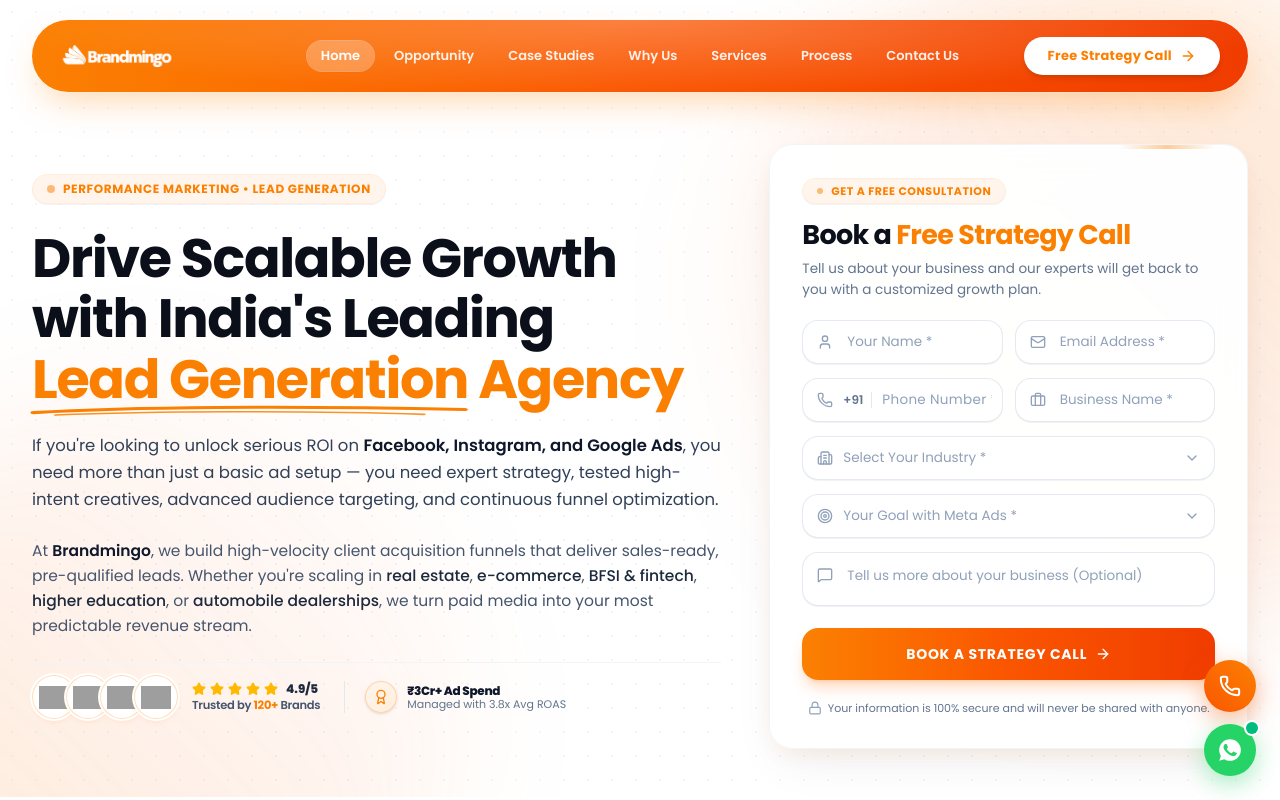
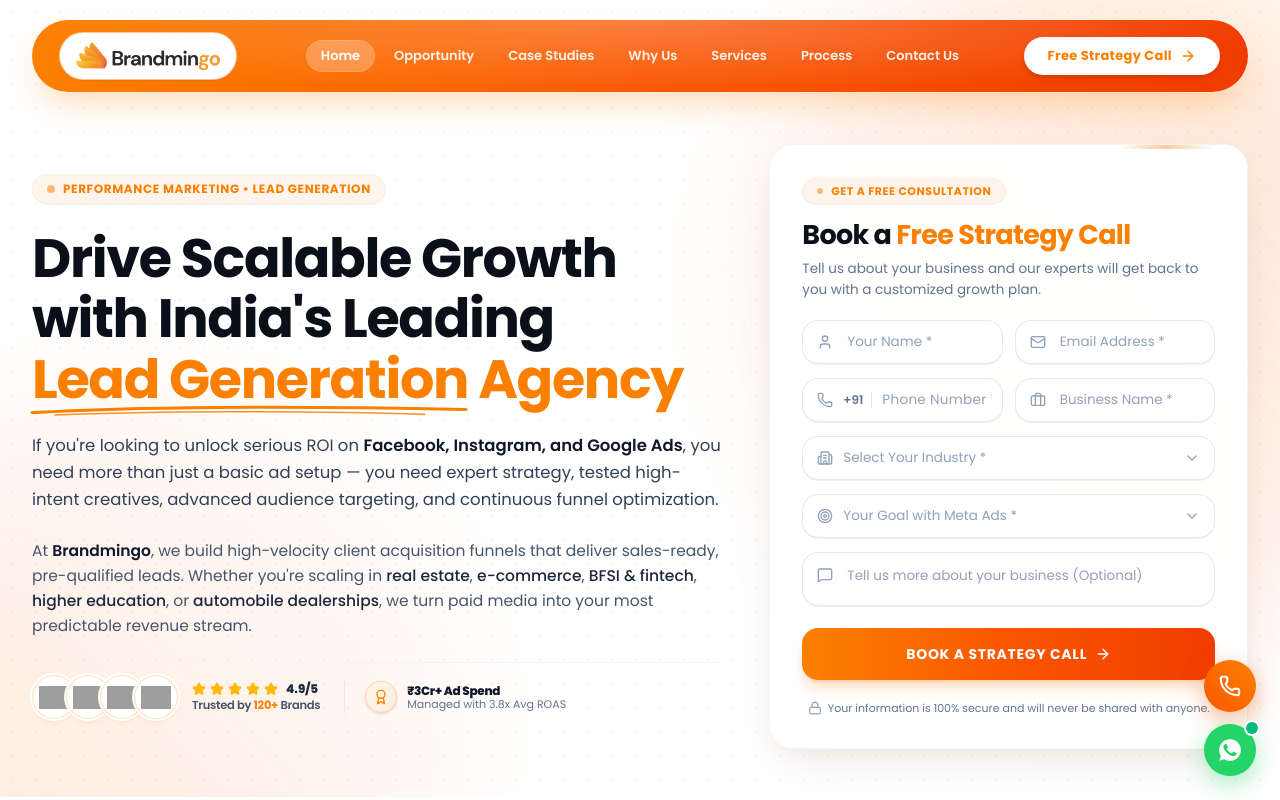
Before and after one commit to bizvinweb-byte/leadsgenerationservices, a Next.js app: page / in a window 1280 px wide. Shown: the top 800 px of the page. Built offline with nearby package versions, Linux system fonts and the light colour scheme; grey boxes are pictures that could not be loaded.

Commit message:
feat(branding): add real Brandmingo logo with white rounded patch in navbar and footer

```diff
--- a/src/app/layout.js
+++ b/src/app/layout.js
@@ -69,7 +69,7 @@
       "Looking for verified, high-intent sales leads in Noida & Delhi NCR? Partner with Brandmingo for data-driven Meta Ads, Google Ads & automated qualifying funnels.",
     images: [
       {
-        url: "/images/logo/white-logo.png",
+        url: "/images/logo/blacktransprint.png",
         width: 1200,
         height: 630,
         alt: "Brandmingo - Lead Generation Services in Noida",
@@ -81,7 +81,7 @@
     title: "Lead Generation Services in Noida | Brandmingo",
     description:
       "Get high-converting, sales-qualified B2B & B2C leads in Noida & Delhi NCR using performance marketing funnels by Brandmingo.",
-    images: ["/images/logo/white-logo.png"],
+    images: ["/images/logo/blacktransprint.png"],
   },
   category: "Business & Marketing",
 };
@@ -96,7 +96,7 @@
         name: "Brandmingo",
         legalName: "Brandmingo Media Pvt. Ltd.",
         url: "https://brandmingo.com",
-        logo: "https://leadsgenerationservices.in/images/logo/white-logo.png",
+        logo: "https://leadsgenerationservices.in/images/logo/blacktransprint.png",
         sameAs: [
           "https://www.linkedin.com/company/brandmingo",
           "https://instagram.com/brandmingo",
@@ -119,7 +119,7 @@
         parentOrganization: {
           "@id": "https://brandmingo.com/#organization",
         },
-        image: "https://leadsgenerationservices.in/images/logo/white-logo.png",
+        image: "https://leadsgenerationservices.in/images/logo/blacktransprint.png",
         telephone: "+91-9990613140",
         priceRange: "$$",
         address: {
--- a/src/components/layout/Footer.jsx
+++ b/src/components/layout/Footer.jsx
@@ -109,16 +109,18 @@
         <div className="grid grid-cols-1 md:grid-cols-2 lg:grid-cols-[1.3fr_0.85fr_0.9fr_0.75fr_1.4fr] gap-6 lg:gap-8 pb-6 sm:pb-8">
           {/* Column 1: Brand Info & 3 Badges in 1 Single Row */}
           <div className="space-y-3">
-            <Link href="/" className="inline-block group focus:outline-none">
-              <div className="relative h-8 sm:h-9 lg:h-10 w-36 sm:w-42 lg:w-46 transition-transform duration-200 group-hover:scale-105">
+            <Link href="/" className="inline-block group focus:outline-none" aria-label="Brandmingo Homepage">
+              <div className="bg-white rounded-full px-4 sm:px-4.5 py-1.5 sm:py-2 shadow-sm ring-1 ring-white/60 group-hover:shadow-md group-hover:scale-105 transition-all duration-200 inline-flex items-center justify-center">
+                <div className="relative h-6.5 sm:h-7.5 lg:h-8 w-32 sm:w-36 lg:w-40">
                   <Image
-                  src="/images/logo/white-logo.png"
+                    src="/images/logo/blacktransprint.png"
                     alt="Brandmingo - Top Performance Marketing & Lead Generation Company in India"
                     fill
                     priority
                     sizes="(max-width: 640px) 140px, 180px"
-                  className="object-contain object-left"
+                    className="object-contain object-center"
                   />
+                </div>
               </div>
             </Link>
 
--- a/src/components/layout/Navbar.jsx
+++ b/src/components/layout/Navbar.jsx
@@ -86,23 +86,25 @@
           {/* Subtle glossy glass wave overlay */}
           <div className="absolute inset-0 rounded-full pointer-events-none bg-[radial-gradient(ellipse_at_top,_rgba(255,255,255,0.25),_transparent_75%)]" />
 
-          {/* COLUMN 1: Brandmingo Logo (Proportionate on Laptop & Desktop) */}
+          {/* COLUMN 1: Brandmingo Logo with White Round Patch */}
           <div className="relative z-10 flex-1 flex items-center justify-start">
             <Link
               href="/"
               onClick={() => setActiveSection("hero")}
-              className="flex items-center group focus:outline-none"
+              className="inline-flex items-center group focus:outline-none"
               aria-label="Brandmingo Homepage"
             >
-              <div className="relative h-7 sm:h-8 lg:h-9 xl:h-9.5 w-28 sm:w-34 lg:w-38 xl:w-42 transition-transform duration-200 group-hover:scale-105">
+              <div className="bg-white rounded-full px-3.5 sm:px-4 py-1.5 sm:py-2 shadow-sm ring-1 ring-white/60 group-hover:shadow-md group-hover:scale-105 transition-all duration-200 flex items-center justify-center">
+                <div className="relative h-6 sm:h-7 lg:h-7.5 w-28 sm:w-32 lg:w-36">
                   <Image
-                  src="/images/logo/white-logo.png"
+                    src="/images/logo/blacktransprint.png"
                     alt="Brandmingo - Performance Marketing & Lead Generation Services in India"
                     fill
                     priority
-                  sizes="(max-width: 640px) 120px, (max-width: 1024px) 150px, 175px"
-                  className="object-contain object-left"
+                    sizes="(max-width: 640px) 120px, (max-width: 1024px) 140px, 160px"
+                    className="object-contain object-center"
                   />
+                </div>
               </div>
             </Link>
           </div>
@@ -174,14 +176,16 @@
           <div className="relative z-50 mx-4 mt-4 sm:mx-6 sm:mt-6 rounded-[2rem] bg-white border border-slate-100 shadow-2xl overflow-hidden animate-in fade-in slide-in-from-top-4 duration-250">
             {/* Top Bar with Prominent Logo & Close Button */}
             <div className="px-6 py-4 bg-gradient-to-r from-[#fb8002] via-[#fa5500] to-[#f03c00] flex items-center justify-between">
-              <div className="relative h-8 w-34">
+              <div className="bg-white rounded-full px-3.5 py-1.5 shadow-sm flex items-center justify-center">
+                <div className="relative h-6.5 w-30">
                   <Image
-                  src="/images/logo/white-logo.png"
+                    src="/images/logo/blacktransprint.png"
                     alt="Brandmingo - Performance Marketing & Lead Generation Services in India"
                     fill
                     priority
-                  className="object-contain object-left"
+                    className="object-contain object-center"
                   />
+                </div>
               </div>
               <button
                 type="button"
```
Also changed, not shown: public/images/logo/blacktransprint.png (added). Lines whose indentation alone changed are shown as unchanged.
